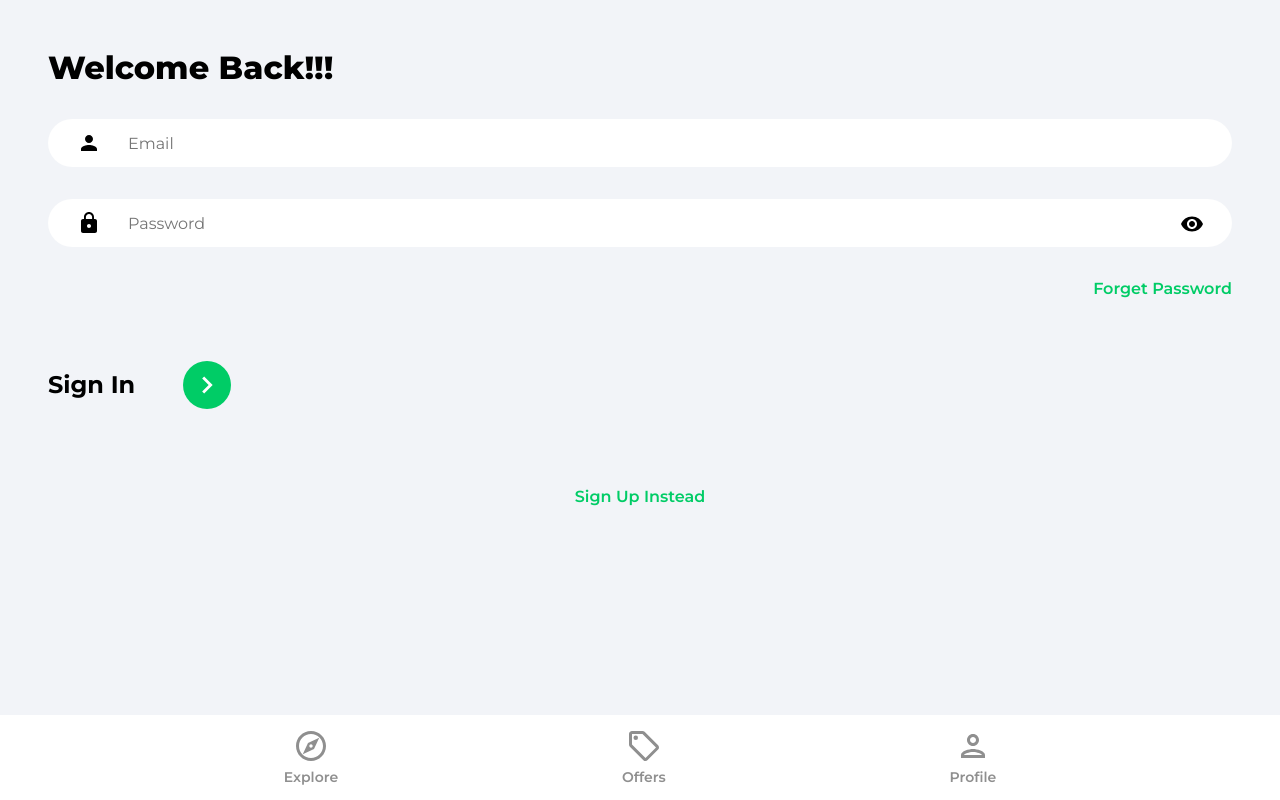
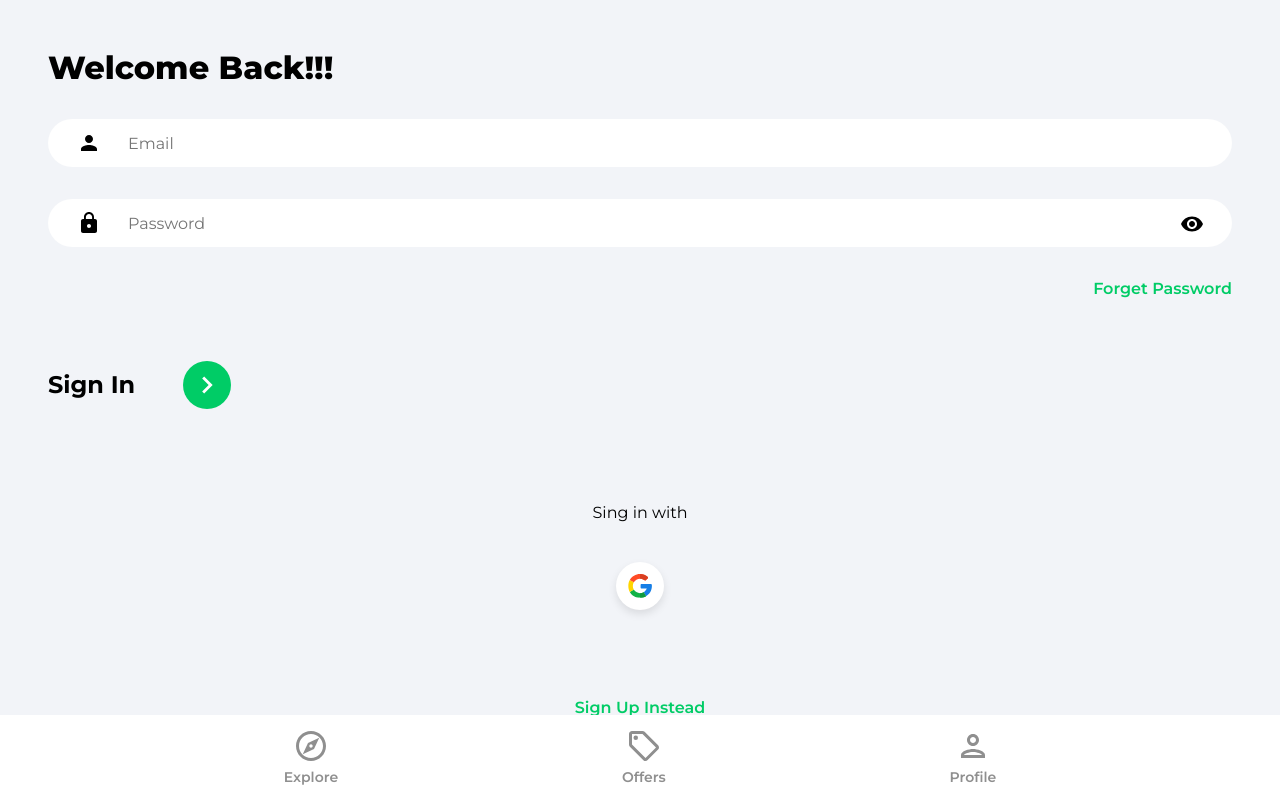
Before and after one commit to ShubhamSingh-S34/House-Market-Place, a React (Create React App) app: page /sign-in in a window 1280 px wide. Built offline with nearby package versions, Linux system fonts and the light colour scheme; the HTML template or start-up script is replaced by a standard one.

Commit message:
Added google OAuth using firebase google provider

```diff
--- /dev/null
+++ b/src/components/OAuth.js
@@ -0,0 +1,52 @@
+import React from 'react'
+import { useLocation, useNavigate } from 'react-router-dom'
+import { getAuth, signInWithPopup, GoogleAuthProvider } from 'firebase/auth'
+import { doc, setDoc, getDoc, serverTimestamp } from 'firebase/firestore'
+import { db } from '../firebase.config'
+import { toastifyError } from '../toastify'
+import googleIcon from '../assets/svg/googleIcon.svg'
+// import { async } from '@firebase/util'
+
+
+function OAuth() {
+
+
+    const navigate= useNavigate()
+    const location= useLocation();
+    const onGoogleClick= async()=>{
+        try {
+            const auth=getAuth();
+            const provider=new GoogleAuthProvider();
+            const result= await signInWithPopup(auth,provider);
+            const user=result.user;
+
+            const docRef= doc(db,'users', user.uid);
+            const docSnap=await getDoc(docRef);
+            if(!docSnap.exists()){
+                // Creating user in database ... first time sign in
+                setDoc(docRef,{
+                    name:user.displayName,
+                    email:user.email,
+                    timestamp: serverTimestamp(),
+                })
+            }
+            navigate('/');
+
+        } catch (error) {
+            toastifyError('OOPS')
+            console.log(error);
+        }
+    }
+  return (
+    <div className='socialLogin'>
+        <p>
+            Sing {location.pathname==='/sign-up'? 'up':'in'} with
+        </p>
+        <button className='socialIconDiv' onClick={onGoogleClick}>
+            <img className='socialIconImg' src={googleIcon} alt='google' />
+        </button>
+    </div>
+  )
+}
+
+export default OAuth
--- a/src/pages/ForgetPassword.js
+++ b/src/pages/ForgetPassword.js
@@ -14,6 +14,7 @@
     e.preventDefault();
     try{
       const auth=getAuth();
+      console.log(email);
       await sendPasswordResetEmail(auth,email)
       toastifySuccess('Email was sent')
     }
--- a/src/pages/SignIn.js
+++ b/src/pages/SignIn.js
@@ -3,6 +3,7 @@
 import { useNavigate, Link } from 'react-router-dom'
 import {ReactComponent as ArrowRightIcon} from '../assets/svg/keyboardArrowRightIcon.svg'
 import visibilityIcon from '../assets/svg/visibilityIcon.svg'
+import OAuth from '../components/OAuth'
 import { toastifyError, toastifySuccess } from '../toastify'
 
 
@@ -85,6 +86,7 @@
       </form>
 
       {/* google oAUTH vomponenet */}
+      <OAuth />
       <Link to='/sign-up' className='registerLink'>
         Sign Up Instead
       </Link>
--- a/src/pages/SignUp.js
+++ b/src/pages/SignUp.js
@@ -7,6 +7,7 @@
 import {db} from '../firebase.config'
 import { getDoc, doc, serverTimestamp, setDoc } from 'firebase/firestore'
 import { toastifyError, toastifySuccess } from '../toastify'
+import OAuth from '../components/OAuth'
 
 
 
@@ -107,6 +108,7 @@
       </form>
 
       {/* google oAUTH vomponenet */}
+      <OAuth />
       <Link to='/sign-in' className='registerLink'>
         Sign In Instead
       </Link>
```
